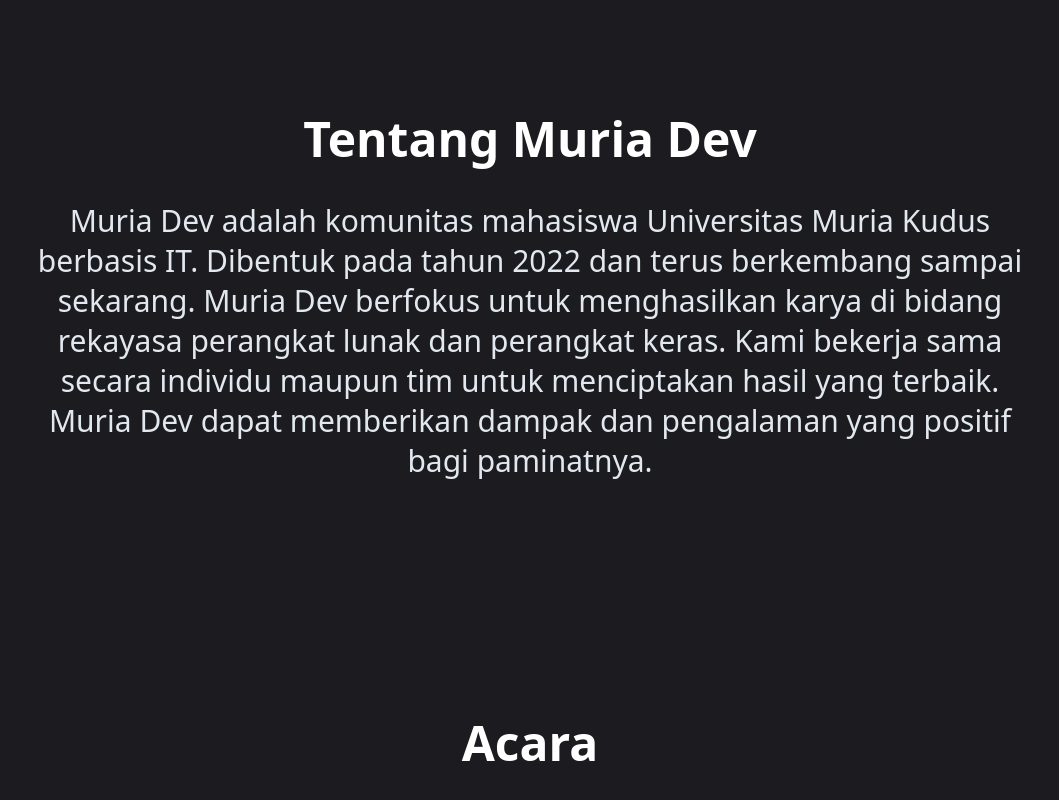
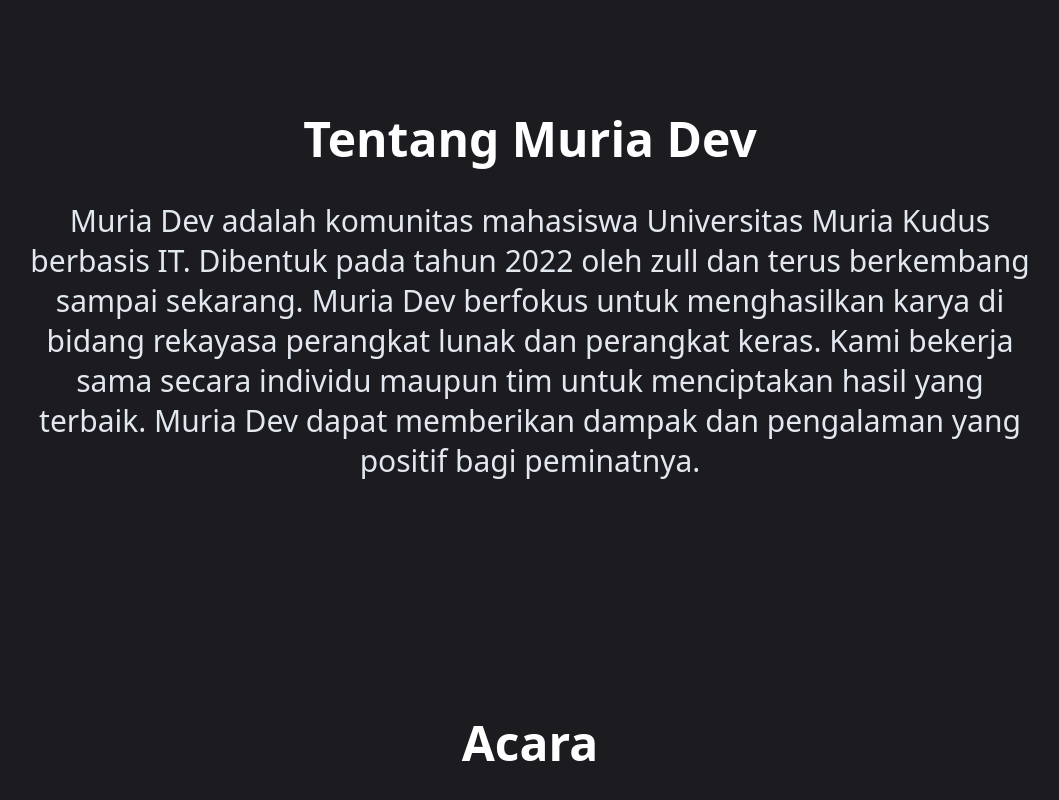
Before and after one commit to muria-dev/muriadev-website, a Next.js app: page / in a window 1280 px wide. Shown: the part 1530-2330 px from the top of the page, without its empty margins (110-1169 px from the left). Built offline with nearby package versions, Linux system fonts and the light colour scheme.

Commit message:
style: mempercantik header

```diff
--- a/components/About.jsx
+++ b/components/About.jsx
@@ -8,12 +8,12 @@
           <Title title="Tentang Muria Dev" />
           <p className="text-slate-200 md:text-3xl text-2xl mt-8 md:leading-10 md:w-[80%] md:text-center text-left">
             Muria Dev adalah komunitas mahasiswa Universitas Muria Kudus
-            berbasis IT. Dibentuk pada tahun 2022 dan terus berkembang sampai
-            sekarang. Muria Dev berfokus untuk menghasilkan karya di bidang
-            rekayasa perangkat lunak dan perangkat keras. Kami bekerja sama
-            secara individu maupun tim untuk menciptakan hasil yang terbaik.
-            Muria Dev dapat memberikan dampak dan pengalaman yang positif bagi
-            paminatnya.
+            berbasis IT. Dibentuk pada tahun 2022 oleh zull dan terus berkembang
+            sampai sekarang. Muria Dev berfokus untuk menghasilkan karya di
+            bidang rekayasa perangkat lunak dan perangkat keras. Kami bekerja
+            sama secara individu maupun tim untuk menciptakan hasil yang
+            terbaik. Muria Dev dapat memberikan dampak dan pengalaman yang
+            positif bagi peminatnya.
           </p>
         </div>
       </div>
--- a/components/Header.jsx
+++ b/components/Header.jsx
@@ -2,15 +2,19 @@
 
 import Image from "next/image";
 import Link from "next/link";
+import Router from "next/router";
 import { useState } from "react";
 
 export default function Header() {
   const [Toggle, setToggle] = useState(false);
 
+  // if change location, close the menu
+
   function toggleHandler(e) {
     e.preventDefault();
     setToggle(!Toggle);
   }
+
   return (
     <>
       <div className="container mx-auto p-4">
@@ -24,7 +28,7 @@
                     ? "rounded border-2 p-1"
                     : " rounded border-2 border-transparent p-1"
                 }
-                onClick={toggleHandler}
+                onClick={toggleHandler.bind(this)}
               >
                 <span className="my-1 block h-[2px] w-5 bg-white"></span>
                 <span className="my-1 block h-[2px] w-5 bg-white"></span>
@@ -34,27 +38,39 @@
             <ul
               className={
                 Toggle
-                  ? " absolute right-0 h-1/2 w-screen gap-4  flex flex-col items-center justify-center rounded-md bg-black p-4 shadow-lg transition duration-100"
+                  ? " absolute right-0 top-24 h-1/2 w-screen shadow-2xl gap-8 rounded-lg flex flex-col items-center justify-center  bg-[#3b3844] p-4  transition duration-100"
                   : "hidden lg:flex"
               }
             >
               <li>
-                <Link className="p-2 text-xl" href={"/"}>
+                <Link
+                  className="p-2 text-xl hover:text-purple-200 duration-150"
+                  href={"./"}
+                >
                   Home
                 </Link>
               </li>
               <li>
-                <Link className="p-2 text-xl" href={"/about"}>
+                <Link
+                  className="p-2 text-xl hover:text-purple-200 duration-150"
+                  href={"/about"}
+                >
                   About
                 </Link>
               </li>
               <li>
-                <Link className="p-2 text-xl" href={"/events"}>
+                <Link
+                  className="p-2 text-xl hover:text-purple-200 duration-150"
+                  href={"/events"}
+                >
                   Events
                 </Link>
               </li>
               <li>
-                <Link className="p-2 text-xl" href={"/contact"}>
+                <Link
+                  className="p-2 text-xl hover:text-purple-200 duration-150"
+                  href={"/contact"}
+                >
                   Contact
                 </Link>
               </li>
@@ -68,7 +84,7 @@
               </li> */}
               <li className="">
                 <Link
-                  className="px-6 py-3 text-xl rounded-full bg-[#D0BCFF] text-[#381E72] "
+                  className="px-6 py-3 md:ml-12 text-xl rounded-full bg-[#D0BCFF] text-[#381E72]  hover:bg-[#381E72] hover:text-white duration-300"
                   href={"/join"}
                 >
                   Gabung Sekarang
```
